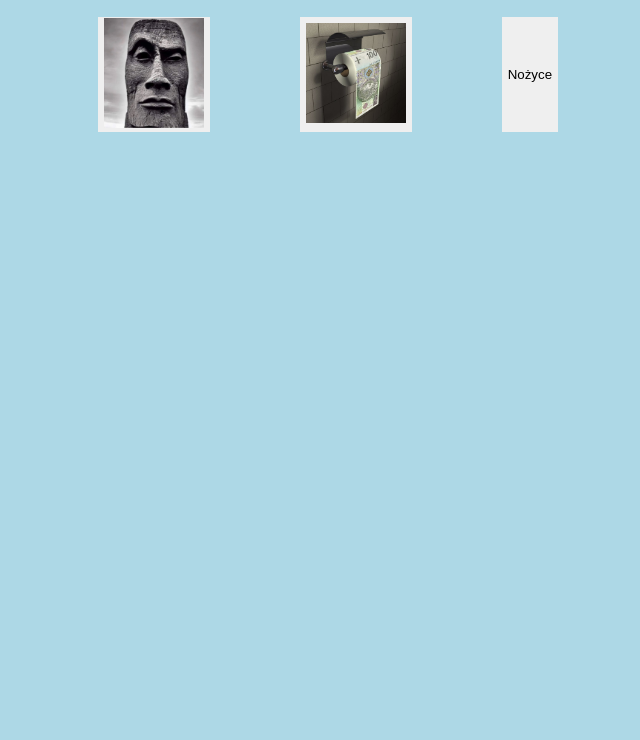
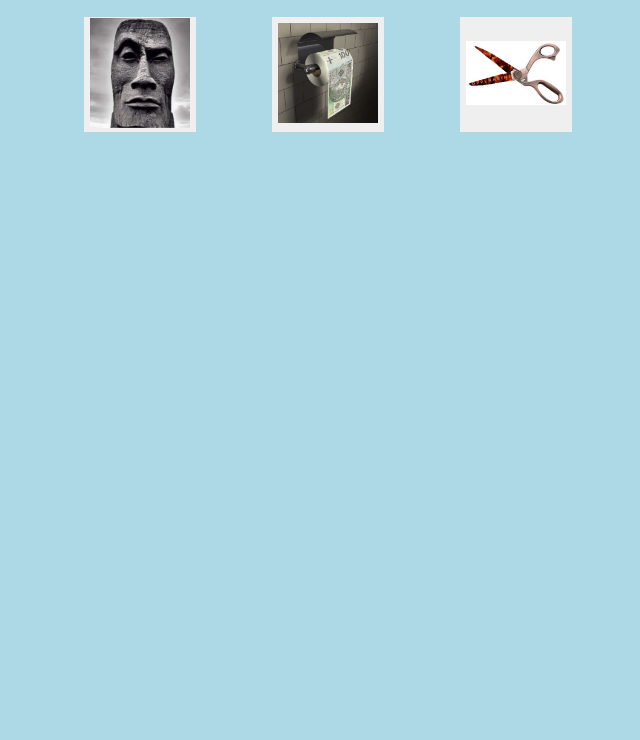
Before and after one commit to Antoni-szkola/Papier-Kamien-Nozyce, a plain HTML site: page index.html in a window 1280 px wide. Shown: the part 60-800 px from the top of the page, without its empty margins (0-640 px from the left). Drawn offline with Linux system fonts and the light colour scheme.

Commit message:
Added scissors

```diff
--- a/index.html
+++ b/index.html
@@ -18,9 +18,11 @@
                 <img src="img/rock.png" alt="Kamień">
             </button>
             <button class="papier">
-                <img src="img/paper.png" alt="Papier">
+                <img src="img/paper.png" alt="Papież">
             </button>
-            <button class="nożyce">Nożyce</button>
+            <button class="nożyce">
+                <img src="img/scissors.png" alt="Nożyce">
+            </button>
         </div>
 
         <div class="result"></div>
```
Also changed, not shown: img/scissors.png (added).
